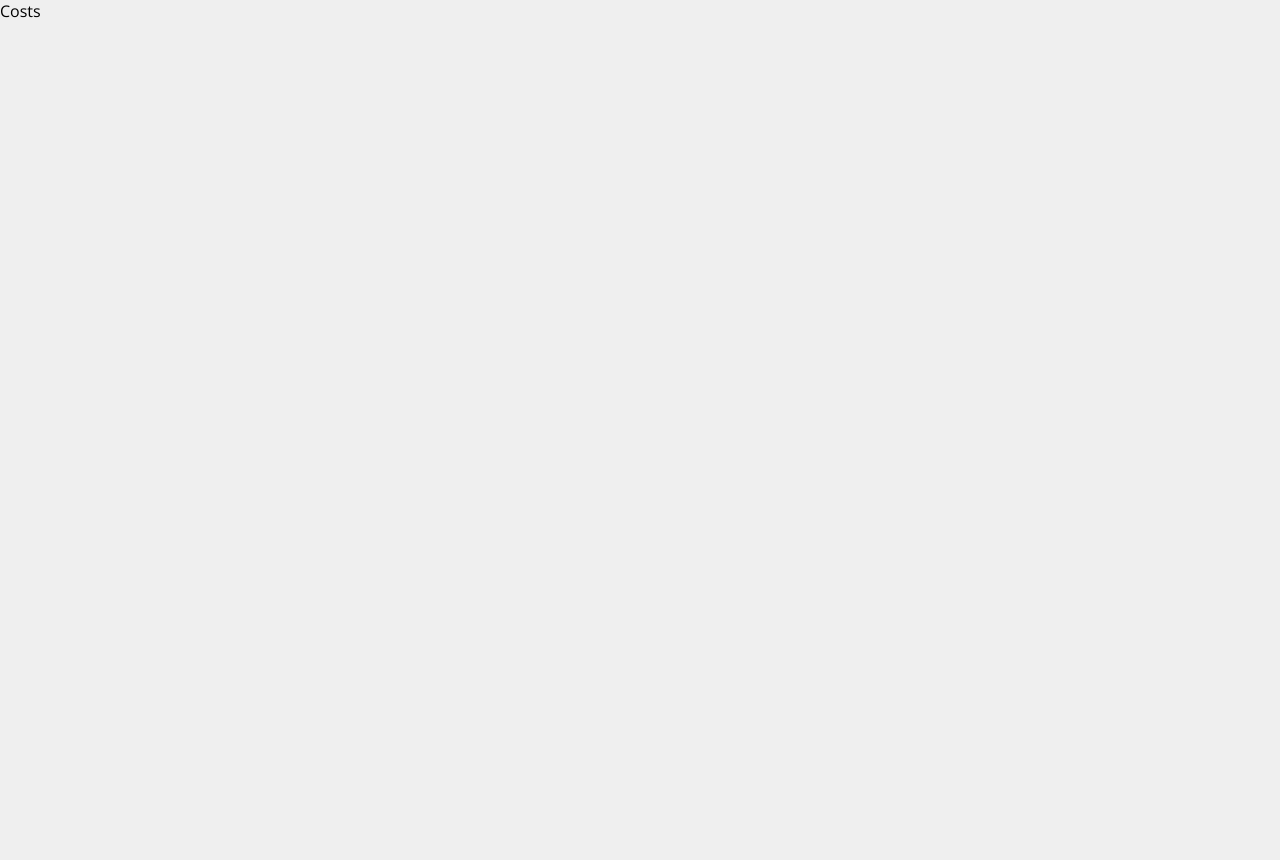
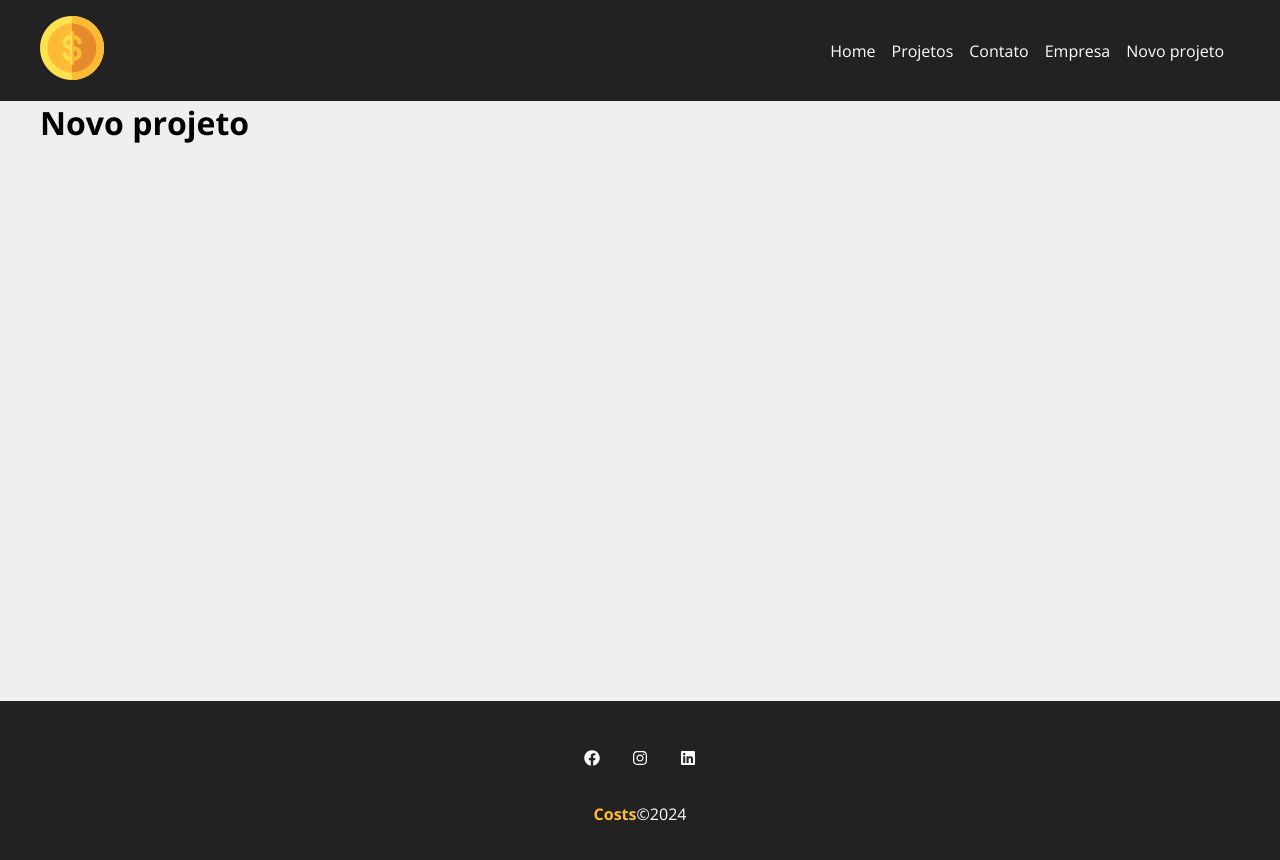
Before and after one commit to igor-xavier/costs, a React (Create React App) app in the folder costs/: page /newProject in a window 1280 px wide. Shown: the top 860 px of the page. Before the commit the page ends 800 px from the top, so only its background shows below. Built offline with nearby package versions, Linux system fonts and the light colour scheme.

Commit message:
Add footer navbar e home layout

```diff
--- a/costs/src/App.js
+++ b/costs/src/App.js
@@ -1,8 +1,32 @@
+import {BrowserRouter as Router, Routes, Route, Link} from 'react-router-dom'
+import Home from './components/pages/Home';
+import Contact from './components/pages/Contact';
+import Company from './components/pages/Company';
+import NewProject from './components/pages/NewProject';
+import Projects from './components/pages/Projects';
 
+import Container from './components/layout/Container';
+import Navbar from './components/layout/Navbar'
+import Footer from './components/layout/Footer'
 function App() {
   return (
     <div className="App">
-      <p>Costs</p>
+      <Router>
+        <ul>
+         <Navbar/>
+
+        </ul>
+        <Container customClass="minHeight">
+      <Routes>
+        <Route exact path ="/" element = {<Home/>}/>
+        <Route exact path ="/projects" element = {<Projects/>}/>
+        <Route exact path ="/company" element = {<Company/>}/>
+        <Route exact path ="/contact" element = {<Contact/>}/>
+        <Route exact path ="/newProject" element = {<NewProject/>}/>
+      </Routes>
+      </Container>
+      <Footer/>
+      </Router>
     </div>
   );
 }
--- /dev/null
+++ b/costs/src/components/layout/Container.js
@@ -0,0 +1,9 @@
+import styles from './Container.module.css'
+function Container(props){
+    return(
+        <div className={`${styles.container} ${styles[props.customClass]}`}>
+            {props.children}
+        </div>
+    )
+}
+export default Container
--- /dev/null
+++ b/costs/src/components/layout/Container.module.css
@@ -0,0 +1,17 @@
+.container{
+    width: 1200px;
+    display: flex;
+    justify-content: space-between;
+    margin: 0 auto;
+    flex-wrap: wrap;
+}
+.minHeight{
+    min-height: 75vh;
+}
+.start{
+    justify-content: flex-start;
+}
+.column{
+    flex-direction: column;
+    justify-content: flex-start;
+}
--- /dev/null
+++ b/costs/src/components/layout/Footer.js
@@ -0,0 +1,22 @@
+import {FaFacebook, FaInstagram, FaLinkedin} from 'react-icons/fa'
+
+import styles from './Footer.module.css'
+function Footer(){
+    return(
+        <footer className={styles.footer}>
+          <ul className={styles.socialList}>
+            <li>
+                <FaFacebook/>
+            </li>
+            <li>
+                <FaInstagram/>
+            </li>
+            <li>
+                <FaLinkedin/>
+            </li>
+            </ul>
+            <p className={styles.copyRight}><span>Costs</span>&copy;2024</p>
+        </footer>
+    )
+}
+export default Footer
--- /dev/null
+++ b/costs/src/components/layout/Footer.module.css
@@ -0,0 +1,28 @@
+.footer{
+    background-color: #222;
+    color: #ffff;
+    padding: 3em;
+    text-align: center;
+}
+.socialList {
+    display: flex;
+    justify-content: center;
+    list-style: none;
+}
+.socialList li {
+    margin: 0 1em;
+}
+.socialList li:hover{
+    color: #FFBB33
+}
+.socialList svg {
+    font: 1.5em;
+    cursor: pointer;
+}
+.copyRight{
+    margin-top: 2em;
+}
+.copyRight span {
+    font-weight: bold;
+    color: #FFBB33;
+}
--- /dev/null
+++ b/costs/src/components/layout/Navbar.js
@@ -0,0 +1,32 @@
+import {Link} from 'react-router-dom'
+
+import Container from './Container'
+import styles from './Navbar.module.css'
+import logo from '../../img/costs_logo.png'
+    function Navbar(){
+    return(
+      <nav class={styles.navbar}>
+        <Container>
+        <Link to ="/"><img src={logo} alt='Costs'/></Link>
+        <ul className={styles.list}>
+            <li class={styles.item}>
+                <Link to ="/">Home</Link>
+            </li>
+            <li className={styles.item}>
+                <Link to ="/projects">Projetos</Link>
+            </li>
+            <li className={styles.item}>
+                <Link to ="/contact">Contato</Link>
+            </li>
+            <li className={styles.item}>
+                <Link to ="/company">Empresa</Link>
+            </li>
+            <li className={styles.item}>
+                <Link to ="/newProject">Novo projeto</Link>
+            </li>
+        </ul>
+          </Container>
+      </nav>
+    )
+}
+export default Navbar
--- /dev/null
+++ b/costs/src/components/layout/Navbar.module.css
@@ -0,0 +1,21 @@
+.navbar{
+    display:  flex;
+    justify-content: space-between;
+    background-color: #222;
+    padding: 1em;
+}
+.list{
+    display: flex;
+    list-style: none;
+    align-items: center;
+}
+.item {
+    margin-right: 1em;
+}
+.item a{
+    color: #FFF;
+    text-decoration: none;
+}
+.item a:hover{
+    color: #FFBB33;
+}
--- /dev/null
+++ b/costs/src/components/pages/Company.js
@@ -0,0 +1,4 @@
+function Company (){
+    return <h1>Empresa</h1>
+}
+export default Company
--- /dev/null
+++ b/costs/src/components/pages/Contact.js
@@ -0,0 +1,4 @@
+function Contact (){
+    return <h1>Contato</h1>
+}
+export default Contact
--- /dev/null
+++ b/costs/src/components/pages/Home.js
@@ -0,0 +1,4 @@
+function Home (){
+    return <h1>Home</h1>
+}
+export default Home
--- /dev/null
+++ b/costs/src/components/pages/NewProject.js
@@ -0,0 +1,4 @@
+function NewProject (){
+    return <h1>Novo projeto</h1>
+}
+export default NewProject
--- /dev/null
+++ b/costs/src/components/pages/Projects.js
@@ -0,0 +1,4 @@
+function Projects (){
+    return <h1>Projetos</h1>
+}
+export default Projects
```
